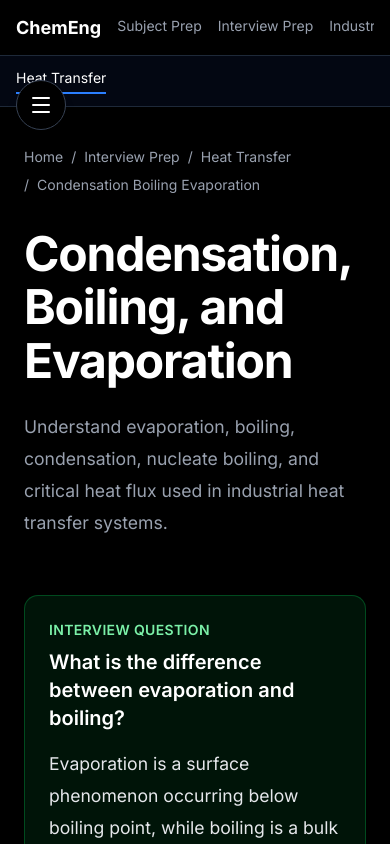
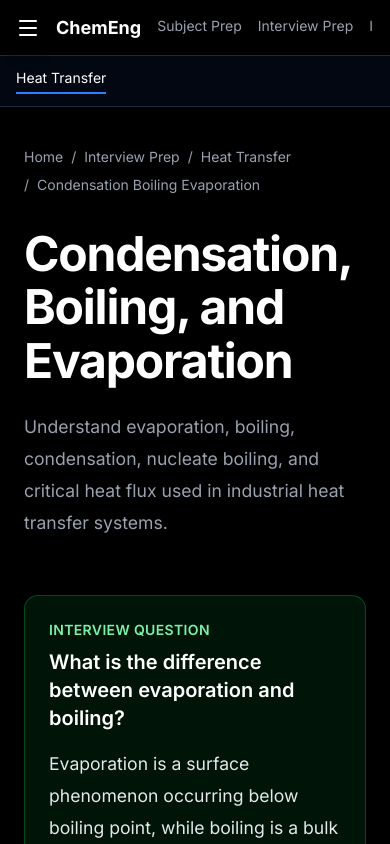
Before and after one commit to motiongraphicsadi-tech/chemical-engineering-hub, a Next.js app: page /Interview-Prep/heat-transfer/condensation-boiling-evaporation in a window 390 px wide. Shown: the top 844 px of the page. Built offline with nearby package versions, Linux system fonts and the light colour scheme.

Commit message:
stable responsive mobile navigation ui

```diff
--- a/src/components/navigation/Header.tsx
+++ b/src/components/navigation/Header.tsx
@@ -44,13 +44,21 @@ export default function Header() {
 
     <header
       className="
+
+        relative
+
         h-14
         border-b
         border-gray-800
+
         bg-black
-        px-4
+
+        pl-14
+        pr-4
+
         flex
         items-center
+
         text-white
       "
     >
--- a/src/components/navigation/MobileSidebarClient.tsx
+++ b/src/components/navigation/MobileSidebarClient.tsx
@@ -43,20 +43,15 @@ export default function MobileSidebarClient({
           md:hidden
 
           fixed
-          top-20
-          left-4
+          top-1
+          left-1
 
-          z-[999999]
+          z-[50]
 
           pointer-events-auto
 
           p-3
           rounded-full
-
-          bg-black
-
-          border
-          border-gray-700
 
           shadow-lg
         "
```
